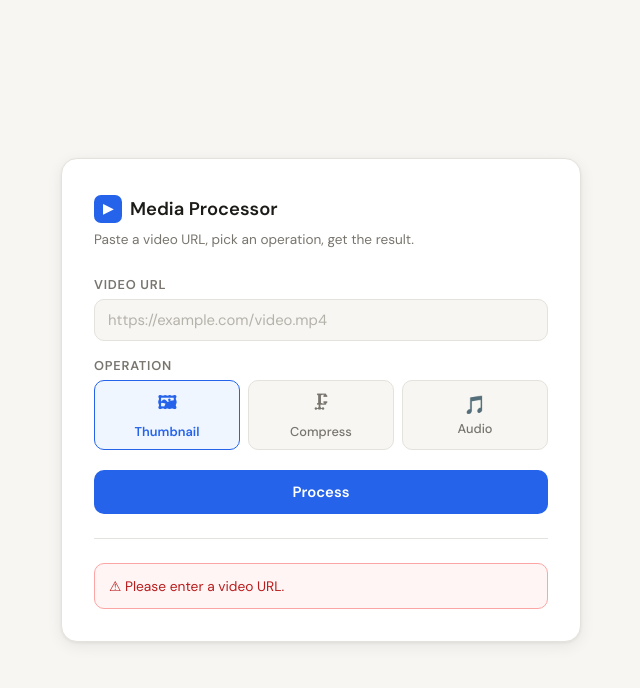
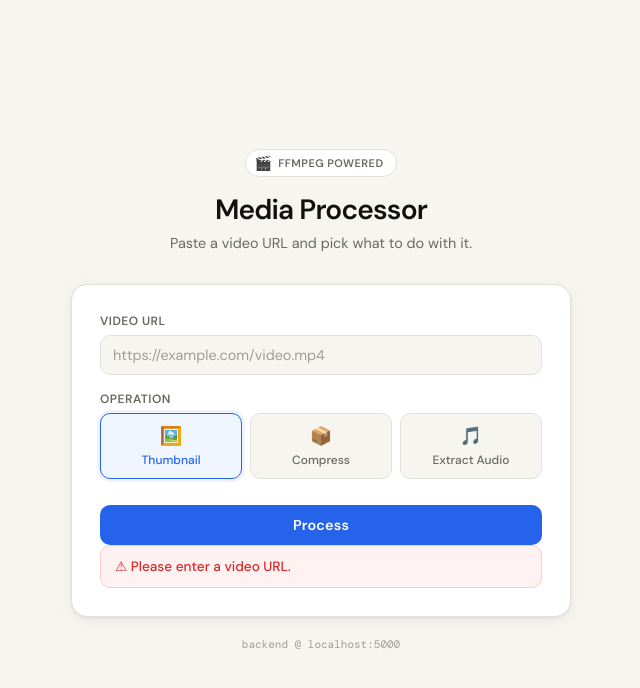
Before and after one commit to Shiv-7303/Media-Processor, a plain HTML site: page frontend/index.html in a window 1280 px wide. Both pictures are taken after a click on the button "Process". Shown: the whole page, without its empty margins (319-959 px from the left). Drawn offline with nearby package versions, Linux system fonts and the light colour scheme.

Commit message:
fix: update backend URL to render

```diff
--- a/frontend/index.html
+++ b/frontend/index.html
@@ -8,196 +8,224 @@
   <link href="https://fonts.googleapis.com/css2?family=DM+Sans:wght@400;500;600&family=DM+Mono:wght@400;500&display=swap" rel="stylesheet">
 
   <style>
-    /* ── Reset & Base ───────────────────────────────── */
+    /* ── Reset & base ───────────────────────────── */
     *, *::before, *::after { box-sizing: border-box; margin: 0; padding: 0; }
 
     :root {
-      --bg:        #f7f6f2;
-      --surface:   #ffffff;
-      --border:    #e4e2dc;
-      --accent:    #2563eb;
-      --accent-h:  #1d4ed8;
-      --text:      #1c1b18;
-      --muted:     #78756e;
-      --success:   #16a34a;
-      --error-bg:  #fff5f5;
-      --error-br:  #fca5a5;
-      --error-txt: #b91c1c;
+      --bg:        #F7F5F0;
+      --surface:   #FFFFFF;
+      --border:    #E4E0D8;
+      --accent:    #2563EB;
+      --accent-dk: #1D4ED8;
+      --success:   #16A34A;
+      --danger:    #DC2626;
+      --text-1:    #111110;
+      --text-2:    #6B6860;
+      --text-3:    #A09D97;
       --radius:    10px;
-      --shadow:    0 1px 3px rgba(0,0,0,.06), 0 4px 16px rgba(0,0,0,.07);
+      --shadow:    0 1px 3px rgba(0,0,0,.07), 0 4px 16px rgba(0,0,0,.05);
     }
 
     body {
       font-family: 'DM Sans', sans-serif;
       background: var(--bg);
-      color: var(--text);
       min-height: 100vh;
-      display: grid;
-      place-items: center;
-      padding: 24px;
+      display: flex;
+      flex-direction: column;
+      align-items: center;
+      justify-content: center;
+      padding: 24px 16px;
+      color: var(--text-1);
     }
 
-    /* ── Card ───────────────────────────────────────── */
+    /* ── Header ─────────────────────────────────── */
+    .header {
+      text-align: center;
+      margin-bottom: 32px;
+    }
+
+    .header-badge {
+      display: inline-flex;
+      align-items: center;
+      gap: 6px;
+      background: var(--surface);
+      border: 1px solid var(--border);
+      border-radius: 99px;
+      padding: 4px 12px 4px 8px;
+      font-size: 11px;
+      font-weight: 600;
+      letter-spacing: .04em;
+      text-transform: uppercase;
+      color: var(--text-2);
+      margin-bottom: 14px;
+    }
+
+    .header-badge span { font-size: 14px; }
+
+    h1 {
+      font-size: 1.75rem;
+      font-weight: 600;
+      letter-spacing: -.03em;
+      color: var(--text-1);
+      margin-bottom: 6px;
+    }
+
+    .subtitle {
+      font-size: 0.9rem;
+      color: var(--text-2);
+    }
+
+    /* ── Card ───────────────────────────────────── */
     .card {
       background: var(--surface);
       border: 1px solid var(--border);
       border-radius: 16px;
-      padding: 36px 32px 32px;
+      padding: 28px;
       width: 100%;
-      max-width: 520px;
+      max-width: 500px;
       box-shadow: var(--shadow);
     }
 
-    /* ── Header ─────────────────────────────────────── */
-    .header { margin-bottom: 28px; }
-
-    .logo {
-      display: inline-flex;
-      align-items: center;
-      gap: 8px;
-      font-weight: 600;
-      font-size: 1.15rem;
-      color: var(--text);
-      margin-bottom: 4px;
-    }
-
-    .logo-icon {
-      width: 28px; height: 28px;
-      background: var(--accent);
-      border-radius: 7px;
-      display: grid;
-      place-items: center;
-      color: #fff;
-      font-size: 13px;
-    }
-
-    .header p {
-      font-size: 0.85rem;
-      color: var(--muted);
-      margin-top: 4px;
-    }
-
-    /* ── Form ───────────────────────────────────────── */
+    /* ── Form elements ──────────────────────────── */
     .field { margin-bottom: 16px; }
 
     label {
       display: block;
-      font-size: 0.8rem;
+      font-size: 12px;
       font-weight: 600;
-      color: var(--muted);
+      letter-spacing: .04em;
       text-transform: uppercase;
-      letter-spacing: .06em;
+      color: var(--text-2);
       margin-bottom: 6px;
     }
 
-    input[type="text"], select {
+    input[type="text"],
+    select {
       width: 100%;
-      padding: 10px 13px;
-      font-family: inherit;
-      font-size: 0.93rem;
-      color: var(--text);
+      padding: 10px 12px;
+      font-family: 'DM Sans', sans-serif;
+      font-size: 0.9rem;
+      color: var(--text-1);
       background: var(--bg);
       border: 1.5px solid var(--border);
       border-radius: var(--radius);
       outline: none;
-      transition: border-color .18s, background .18s;
+      transition: border-color .15s, box-shadow .15s;
       appearance: none;
     }
 
-    input[type="text"]::placeholder { color: #b5b2aa; }
+    input[type="text"]::placeholder { color: var(--text-3); }
 
-    input[type="text"]:focus, select:focus {
+    input[type="text"]:focus,
+    select:focus {
       border-color: var(--accent);
+      box-shadow: 0 0 0 3px rgba(37,99,235,.1);
       background: #fff;
     }
 
+    /* Custom select arrow */
     .select-wrap { position: relative; }
     .select-wrap::after {
       content: "▾";
       position: absolute;
-      right: 13px; top: 50%;
+      right: 12px;
+      top: 50%;
       transform: translateY(-50%);
-      color: var(--muted);
+      color: var(--text-3);
       pointer-events: none;
       font-size: 12px;
     }
 
-    /* ── Operation pills ────────────────────────────── */
-    .ops {
-      display: flex;
+    /* ── Operation pills ────────────────────────── */
+    .op-group {
+      display: grid;
+      grid-template-columns: repeat(3, 1fr);
       gap: 8px;
-      margin-top: 6px;
+      margin-bottom: 20px;
     }
 
-    .op-pill {
-      flex: 1;
-      padding: 9px 4px;
+    .op-pill input[type="radio"] { display: none; }
+
+    .op-pill label {
+      display: flex;
+      flex-direction: column;
+      align-items: center;
+      gap: 4px;
+      padding: 10px 8px;
+      background: var(--bg);
       border: 1.5px solid var(--border);
       border-radius: var(--radius);
-      background: var(--bg);
-      font-family: inherit;
-      font-size: 0.8rem;
+      cursor: pointer;
+      transition: all .15s;
+      text-transform: none;
+      letter-spacing: 0;
+      color: var(--text-2);
+      font-size: 12px;
       font-weight: 500;
-      color: var(--muted);
-      cursor: pointer;
-      text-align: center;
-      transition: all .18s;
     }
 
-    .op-pill:hover { border-color: var(--accent); color: var(--accent); background: #eff6ff; }
+    .op-pill label .icon { font-size: 18px; }
 
-    .op-pill.active {
+    .op-pill input:checked + label {
       border-color: var(--accent);
-      background: #eff6ff;
+      background: #EFF6FF;
       color: var(--accent);
-      font-weight: 600;
+      box-shadow: 0 0 0 3px rgba(37,99,235,.08);
     }
 
-    .op-pill .pill-icon { display: block; font-size: 18px; margin-bottom: 3px; }
+    .op-pill label:hover { border-color: #A5B4FC; }
 
-    /* ── Submit ─────────────────────────────────────── */
+    /* ── Submit button ──────────────────────────── */
     .btn {
       width: 100%;
-      margin-top: 20px;
-      padding: 12px;
+      padding: 11px;
       background: var(--accent);
       color: #fff;
       border: none;
       border-radius: var(--radius);
-      font-family: inherit;
-      font-size: 0.93rem;
+      font-family: 'DM Sans', sans-serif;
+      font-size: 0.9rem;
       font-weight: 600;
       cursor: pointer;
-      transition: background .18s, transform .12s;
-      display: flex;
-      align-items: center;
-      justify-content: center;
-      gap: 8px;
+      transition: background .15s, transform .1s;
+      letter-spacing: .01em;
     }
 
-    .btn:hover:not(:disabled) { background: var(--accent-h); transform: translateY(-1px); }
+    .btn:hover:not(:disabled) {
+      background: var(--accent-dk);
+      transform: translateY(-1px);
+    }
+
     .btn:active:not(:disabled) { transform: translateY(0); }
-    .btn:disabled { background: #93c5fd; cursor: not-allowed; transform: none; }
 
-    /* ── Divider ─────────────────────────────────────── */
+    .btn:disabled {
+      background: #93C5FD;
+      cursor: not-allowed;
+      transform: none;
+    }
+
+    /* ── Divider ────────────────────────────────── */
     .divider {
       height: 1px;
       background: var(--border);
       margin: 24px 0;
     }
 
-    /* ── Spinner ─────────────────────────────────────── */
+    /* ── Spinner ────────────────────────────────── */
     .spinner-wrap {
       display: none;
       align-items: center;
       gap: 12px;
-      color: var(--muted);
-      font-size: 0.88rem;
+      padding: 14px;
+      background: #EFF6FF;
+      border: 1px solid #BFDBFE;
+      border-radius: var(--radius);
     }
 
     .spinner {
-      width: 20px; height: 20px;
-      border: 2.5px solid var(--border);
+      width: 18px;
+      height: 18px;
+      border: 2.5px solid #BFDBFE;
       border-top-color: var(--accent);
       border-radius: 50%;
       animation: spin .7s linear infinite;
@@ -206,38 +234,58 @@
 
     @keyframes spin { to { transform: rotate(360deg); } }
 
-    /* ── Result ─────────────────────────────────────── */
-    .result-wrap { display: none; }
-
-    .result-tag {
-      display: inline-flex;
-      align-items: center;
-      gap: 5px;
-      font-size: 0.78rem;
-      font-weight: 600;
-      color: var(--success);
-      text-transform: uppercase;
-      letter-spacing: .07em;
-      margin-bottom: 12px;
+    .spinner-text {
+      font-size: 0.85rem;
+      color: var(--accent);
+      font-weight: 500;
     }
 
-    .result-tag::before {
-      content: "";
-      width: 6px; height: 6px;
-      border-radius: 50%;
-      background: var(--success);
+    /* ── Error ──────────────────────────────────── */
+    .error-box {
+      display: none;
+      padding: 12px 14px;
+      background: #FEF2F2;
+      border: 1px solid #FECACA;
+      border-radius: var(--radius);
+      font-size: 0.85rem;
+      color: var(--danger);
+      font-weight: 500;
     }
 
-    .result-wrap img,
-    .result-wrap video,
-    .result-wrap audio {
+    /* ── Result ─────────────────────────────────── */
+    .result-box { display: none; }
+
+    .result-label {
+      font-size: 12px;
+      font-weight: 600;
+      letter-spacing: .04em;
+      text-transform: uppercase;
+      color: var(--success);
+      margin-bottom: 12px;
+      display: flex;
+      align-items: center;
+      gap: 6px;
+    }
+
+    .result-label::before {
+      content: "";
+      width: 6px;
+      height: 6px;
+      background: var(--success);
+      border-radius: 50%;
+    }
+
+    .result-media img,
+    .result-media video,
+    .result-media audio {
       width: 100%;
       border-radius: var(--radius);
       border: 1px solid var(--border);
+      background: var(--bg);
       display: block;
     }
 
-    .result-wrap audio { padding: 4px 0; }
+    .result-media audio { padding: 8px 0; }
 
     .download-btn {
       display: inline-flex;
@@ -245,154 +293,143 @@
       gap: 6px;
       margin-top: 12px;
       padding: 8px 16px;
-      background: var(--bg);
+      background: var(--surface);
       border: 1.5px solid var(--border);
-      border-radius: 8px;
-      color: var(--text);
-      font-family: inherit;
+      border-radius: var(--radius);
+      font-family: 'DM Sans', sans-serif;
       font-size: 0.82rem;
       font-weight: 600;
+      color: var(--text-1);
       text-decoration: none;
-      transition: all .18s;
+      transition: border-color .15s, background .15s;
     }
 
     .download-btn:hover {
       border-color: var(--accent);
+      background: #EFF6FF;
       color: var(--accent);
-      background: #eff6ff;
     }
 
-    /* ── Error ──────────────────────────────────────── */
-    .error-wrap {
-      display: none;
-      background: var(--error-bg);
-      border: 1px solid var(--error-br);
-      border-radius: var(--radius);
-      padding: 12px 14px;
-      font-size: 0.86rem;
-      color: var(--error-txt);
-      line-height: 1.5;
-    }
-
-    /* ── Meta info ──────────────────────────────────── */
-    .meta {
-      margin-top: 14px;
-      font-size: 0.78rem;
-      color: var(--muted);
+    /* ── Footer ─────────────────────────────────── */
+    .footer {
+      margin-top: 20px;
+      font-size: 11px;
+      color: var(--text-3);
       font-family: 'DM Mono', monospace;
     }
   </style>
 </head>
 <body>
 
-<div class="card">
-
   <!-- Header -->
   <div class="header">
-    <div class="logo">
-      <div class="logo-icon">▶</div>
-      Media Processor
+    <div class="header-badge"><span>🎬</span> FFmpeg Powered</div>
+    <h1>Media Processor</h1>
+    <p class="subtitle">Paste a video URL and pick what to do with it.</p>
   </div>
-    <p>Paste a video URL, pick an operation, get the result.</p>
-  </div>
+
+  <!-- Card -->
+  <div class="card">
 
     <!-- URL Input -->
     <div class="field">
-    <label>Video URL</label>
-    <input type="text" id="urlInput" placeholder="https://example.com/video.mp4" />
+      <label for="urlInput">Video URL</label>
+      <input
+        type="text"
+        id="urlInput"
+        placeholder="https://example.com/video.mp4"
+      />
     </div>
 
-  <!-- Operation Pills -->
+    <!-- Operation selector pills -->
     <div class="field">
       <label>Operation</label>
-    <div class="ops">
-      <button class="op-pill active" data-op="thumbnail" onclick="selectOp(this)">
-        <span class="pill-icon">🖼</span>Thumbnail
-      </button>
-      <button class="op-pill" data-op="compress" onclick="selectOp(this)">
-        <span class="pill-icon">🗜</span>Compress
-      </button>
-      <button class="op-pill" data-op="extract_audio" onclick="selectOp(this)">
-        <span class="pill-icon">🎵</span>Audio
-      </button>
+      <div class="op-group">
+        <div class="op-pill">
+          <input type="radio" name="op" id="op-thumb" value="thumbnail" checked />
+          <label for="op-thumb">
+            <span class="icon">🖼️</span>Thumbnail
+          </label>
+        </div>
+        <div class="op-pill">
+          <input type="radio" name="op" id="op-compress" value="compress" />
+          <label for="op-compress">
+            <span class="icon">📦</span>Compress
+          </label>
+        </div>
+        <div class="op-pill">
+          <input type="radio" name="op" id="op-audio" value="extract_audio" />
+          <label for="op-audio">
+            <span class="icon">🎵</span>Extract Audio
+          </label>
+        </div>
       </div>
     </div>
 
     <!-- Submit -->
-  <button class="btn" id="submitBtn" onclick="processMedia()">
-    <span id="btnText">Process</span>
-  </button>
-
-  <!-- Divider (hidden until result/error) -->
-  <div class="divider" id="divider" style="display:none"></div>
+    <button class="btn" id="submitBtn" onclick="processMedia()">Process</button>
 
     <!-- Spinner -->
+    <div class="divider" id="divider" style="display:none"></div>
     <div class="spinner-wrap" id="spinner">
       <div class="spinner"></div>
-    <span id="spinnerMsg">Processing...</span>
+      <span class="spinner-text" id="spinnerText">Processing...</span>
     </div>
 
     <!-- Error -->
-  <div class="error-wrap" id="errorBox"></div>
+    <div class="error-box" id="errorBox"></div>
 
     <!-- Result -->
-  <div class="result-wrap" id="resultBox">
-    <div class="result-tag">Done</div>
-    <div id="resultMedia"></div>
-    <a class="download-btn" id="dlBtn" href="#" download>
-      ↓ Download
+    <div class="result-box" id="resultBox">
+      <div class="divider"></div>
+      <div class="result-label">Output Ready</div>
+      <div class="result-media" id="resultMedia"></div>
+      <a class="download-btn" id="downloadLink" href="#" download>
+        ↓ Download file
       </a>
-    <div class="meta" id="resultMeta"></div>
     </div>
 
   </div>
 
+  <div class="footer">backend @ localhost:5000</div>
+
 <script>
   const BACKEND = "https://media-processor-loh6.onrender.com";
-  let selectedOp = "thumbnail";
 
-  // ── Operation pill selection ──────────────────────────
-  function selectOp(el) {
-    document.querySelectorAll(".op-pill").forEach(p => p.classList.remove("active"));
-    el.classList.add("active");
-    selectedOp = el.dataset.op;
-  }
-
-  // ── Labels per operation ──────────────────────────────
-  const opLabel = {
-    thumbnail:     "Extracting thumbnail...",
+  const spinnerLabels = {
+    thumbnail:     "Extracting frame at 2s...",
     compress:      "Compressing video...",
-    extract_audio: "Extracting audio..."
+    extract_audio: "Extracting audio track..."
   };
 
-  // ── Main: process media ───────────────────────────────
   async function processMedia() {
     const url = document.getElementById("urlInput").value.trim();
+    const op  = document.querySelector("input[name='op']:checked").value;
 
     resetUI();
 
     if (!url) { showError("Please enter a video URL."); return; }
 
-    setLoading(true, opLabel[selectedOp] || "Processing...");
+    setLoading(true, spinnerLabels[op]);
 
     try {
-      const res = await fetch(`${BACKEND}/process`, {
+      const res  = await fetch(`${BACKEND}/process`, {
         method:  "POST",
         headers: { "Content-Type": "application/json" },
-        body:    JSON.stringify({ url, operation: selectedOp })
+        body:    JSON.stringify({ url, operation: op })
       });
 
       const data = await res.json();
 
       if (data.status === "success") {
-        showResult(data.output);
+        showResult(data.output, op);
       } else {
         showError(data.message || "Something went wrong.");
       }
 
     } catch (err) {
       if (err instanceof TypeError) {
-        showError("Cannot reach backend. Is it running on port 5000?");
+        showError("Cannot reach backend. Make sure it's running on port 5000.");
       } else {
         showError("Request failed: " + err.message);
       }
@@ -401,65 +438,48 @@
     }
   }
 
-  // ── Show result ───────────────────────────────────────
-  function showResult(outputPath) {
-    const fileUrl = BACKEND + outputPath;
-    const fname   = outputPath.split("/").pop();
-    let   media   = "";
-
-    if (selectedOp === "thumbnail") {
-      media = `<img src="${fileUrl}" alt="Thumbnail" />`;
-    } else if (selectedOp === "compress") {
-      media = `<video controls><source src="${fileUrl}" type="video/mp4"></video>`;
-    } else if (selectedOp === "extract_audio") {
-      media = `<audio controls><source src="${fileUrl}" type="audio/mpeg"></audio>`;
+  function setLoading(on, text = "") {
+    const spinner = document.getElementById("spinner");
+    const divider = document.getElementById("divider");
+    document.getElementById("submitBtn").disabled = on;
+    document.getElementById("spinnerText").textContent = text;
+    spinner.style.display = on ? "flex" : "none";
+    divider.style.display  = on ? "block" : "none";
   }
 
-    document.getElementById("resultMedia").innerHTML = media;
-    document.getElementById("dlBtn").href     = fileUrl;
-    document.getElementById("dlBtn").download = fname;
-    document.getElementById("resultMeta").textContent = fname;
-
-    show("divider");
-    show("resultBox");
+  function showError(msg) {
+    const el = document.getElementById("errorBox");
+    el.textContent = "⚠ " + msg;
+    el.style.display = "block";
   }
 
-  // ── Show error ────────────────────────────────────────
-  function showError(msg) {
-    const box = document.getElementById("errorBox");
-    box.textContent = "⚠ " + msg;
-    show("divider");
-    show("errorBox");
+  function showResult(outputPath, op) {
+    const fileUrl = BACKEND + outputPath;
+    let   html    = "";
+
+    if (op === "thumbnail")     html = `<img src="${fileUrl}" alt="Thumbnail" />`;
+    if (op === "compress")      html = `<video controls><source src="${fileUrl}" type="video/mp4"></video>`;
+    if (op === "extract_audio") html = `<audio controls><source src="${fileUrl}" type="audio/mpeg"></audio>`;
+
+    document.getElementById("resultMedia").innerHTML = html;
+
+    const dl       = document.getElementById("downloadLink");
+    dl.href        = fileUrl;
+    dl.download    = outputPath.split("/").pop();
+
+    document.getElementById("resultBox").style.display = "block";
   }
 
-  // ── Loading state ─────────────────────────────────────
-  function setLoading(on, msg = "") {
-    const btn     = document.getElementById("submitBtn");
-    const spinner = document.getElementById("spinner");
-    const sMsg    = document.getElementById("spinnerMsg");
-
-    btn.disabled = on;
-    document.getElementById("btnText").textContent = on ? "Processing…" : "Process";
-    spinner.style.display = on ? "flex" : "none";
-    if (on) { show("divider"); sMsg.textContent = msg; }
+  function resetUI() {
+    document.getElementById("errorBox").style.display  = "none";
+    document.getElementById("resultBox").style.display = "none";
+    document.getElementById("divider").style.display   = "none";
+    document.getElementById("spinner").style.display   = "none";
   }
 
-  // ── Reset UI ──────────────────────────────────────────
-  function resetUI() {
-    ["divider","spinner","errorBox","resultBox"].forEach(id => {
-      document.getElementById(id).style.display = "none";
-    });
-  }
-
-  function show(id) {
-    document.getElementById(id).style.display = "block";
-  }
-
-  // ── Enter key support ─────────────────────────────────
-  document.getElementById("urlInput").addEventListener("keydown", e => {
-    if (e.key === "Enter") processMedia();
-  });
+  // Enter key submits
+  document.getElementById("urlInput")
+    .addEventListener("keydown", e => { if (e.key === "Enter") processMedia(); });
 </script>
-
 </body>
 </html>
```
Lines whose indentation alone changed are shown as unchanged.
